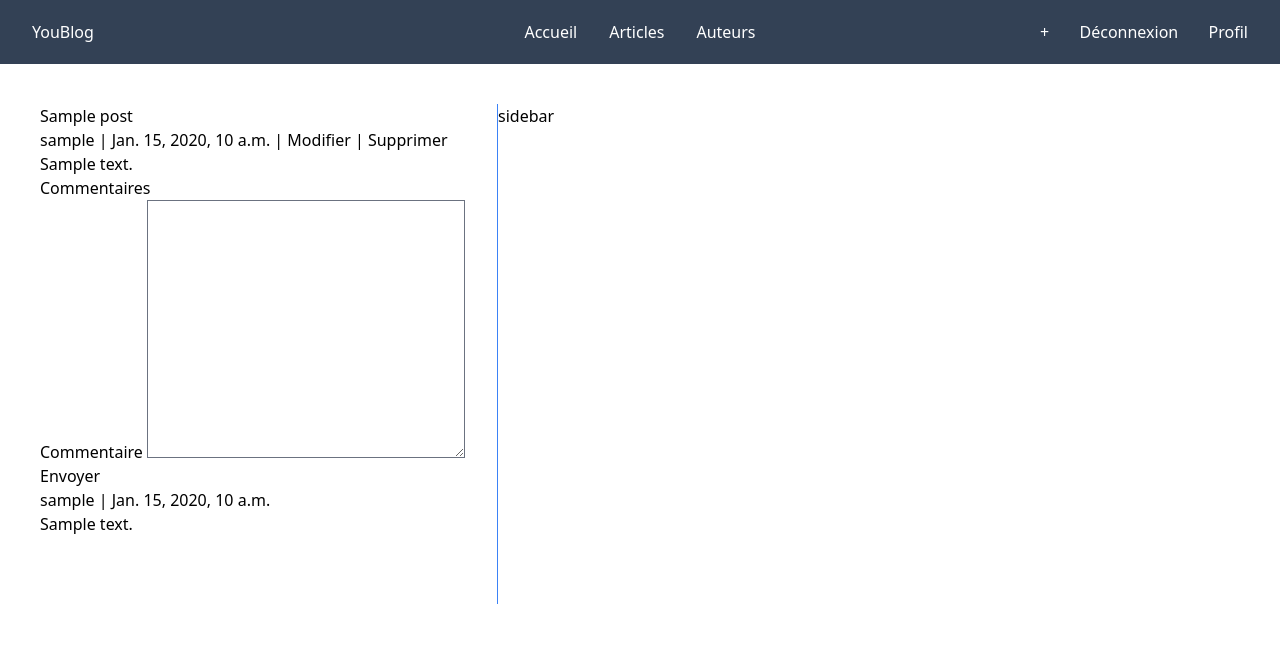
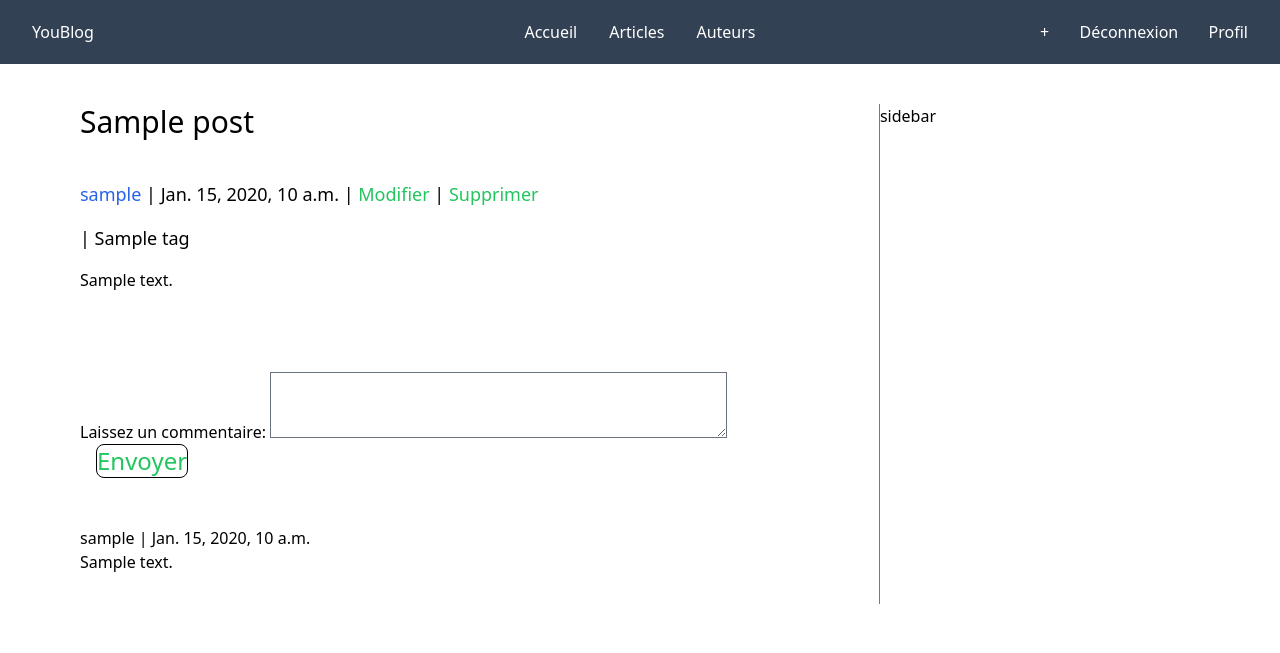
Before and after one commit to abstractHunter/youBlog, a Django app: a page that uses templates/blog/post_detail.html in a window 1280 px wide. Shown: the top 653 px of the page. Run offline with Django 4.2, Linux system fonts and the light colour scheme; a user stored in the database is signed in; tables that the repository leaves empty hold one stand-in row (values such as "Sample post"); some libraries are stand-ins or nearby versions.

Commit message:
c019 | update home, profile and post detail page

```diff
--- a/templates/blog/post_detail.html
+++ b/templates/blog/post_detail.html
@@ -1,50 +1,55 @@
 {% extends 'blog_page.html' %}
 
 {% block body %}
-  <div>
-    <h1>
+  <div class="w-[900px] mx-8 px-2 ">
+    <h1 class="text-3xl pb-10">
       {% block title %}
         {{ object.title }}
       {% endblock %}
     </h1>
 
-    <p>
-      <a href="{% url 'other_profile' post.author %}">{{ post.author }}</a> | {{ post.created_at }}
+    <p class="text-lg pb-4">
+      <a href="{% url 'other_profile' post.author %}" class="text-blue-600">{{ post.author }}</a> | {{ post.created_at }}
       {% if request.user == post.author %}
-        | <a href="{% url 'post_edit' post.author post.slug %}">Modifier</a>
-        | <a href="{% url 'post_delete' post.author post.slug %}">Supprimer</a>
+        | <a href="{% url 'post_edit' post.author post.slug %}" class="text-green-500">Modifier</a>
+        | <a href="{% url 'post_delete' post.author post.slug %}" class="text-green-500">Supprimer</a>
       {% endif %}
+    </p>
+
+    <p class="text-lg pb-4">
+      {% for tag in post.tags.all %}
+        | {{tag.name}}
+      {% endfor %}
     </p>
 
     <p>{{ object.content|safe }}</p>
 
-    <div>
-      <h3>Commentaires</h3>
-
+    <div class="my-20">
       {% if user.is_authenticated %}
         <form method="post">
-        {% csrf_token %}
+          {% csrf_token %}
           <div>
-            <label for="content">Commentaire</label>
-            <textarea name="content" id="content" cols="30" rows="10"></textarea>
+            <label for="content">Laissez un commentaire: </label>
+            <textarea name="content" id="content" cols="45" rows="2"></textarea>
+            <button type="submit" class="text-2xl text-green-500 border border-black rounded-lg mx-4">Envoyer</button>
           </div>
-          <div>
-            <button type="submit">Envoyer</button>
-          </div>
-      </form>
+        </form>
       {% else %}
         <p>Connectez vous pour laisser un commentaire</p>
       {% endif %}
 
 
-      {% for comment in post.comments.all %}
-        <div>
+      <div class="mt-12">
+
+        {% for comment in post.comments.all %}
+        <div class="mb-4">
           <blockquote>{{ comment.author }} | {{ comment.created_at }}</blockquote>
           <p>{{ comment.content }}</p>
         </div>
-      {% empty %}
-        <p>Aucun commentaire</p>
-      {% endfor %}
+        {% empty %}
+        <p">Aucun commentaire</p>
+        {% endfor %}
+      </div>
     </div>
   </div>
 {% endblock %}
--- a/theme/static/css/dist/styles.css
+++ b/theme/static/css/dist/styles.css
@@ -865,6 +865,16 @@ select {
   margin-bottom: 1.5rem;
 }
 
+.my-10 {
+  margin-top: 2.5rem;
+  margin-bottom: 2.5rem;
+}
+
+.my-20 {
+  margin-top: 5rem;
+  margin-bottom: 5rem;
+}
+
 .mr-3 {
   margin-right: 0.75rem;
 }
@@ -893,6 +903,18 @@ select {
   margin-top: 2rem;
 }
 
+.mt-20 {
+  margin-top: 5rem;
+}
+
+.mt-16 {
+  margin-top: 4rem;
+}
+
+.mb-4 {
+  margin-bottom: 1rem;
+}
+
 .block {
   display: block;
 }
@@ -1027,6 +1049,14 @@ select {
 
 .w-\[800px\] {
   width: 800px;
+}
+
+.w-\[1000px\] {
+  width: 1000px;
+}
+
+.w-\[900px\] {
+  width: 900px;
 }
 
 .flex-grow {
@@ -1149,6 +1179,11 @@ select {
   border-color: rgb(59 130 246 / var(--tw-border-opacity));
 }
 
+.border-black {
+  --tw-border-opacity: 1;
+  border-color: rgb(0 0 0 / var(--tw-border-opacity));
+}
+
 .bg-slate-400 {
   --tw-bg-opacity: 1;
   background-color: rgb(148 163 184 / var(--tw-bg-opacity));
@@ -1258,6 +1293,14 @@ select {
   padding-left: 0.75rem;
 }
 
+.pb-10 {
+  padding-bottom: 2.5rem;
+}
+
+.pb-4 {
+  padding-bottom: 1rem;
+}
+
 .font-serif {
   font-family: ui-serif, Georgia, Cambria, "Times New Roman", Times, serif;
 }
@@ -1292,6 +1335,16 @@ select {
   line-height: 1.75rem;
 }
 
+.text-3xl {
+  font-size: 1.875rem;
+  line-height: 2.25rem;
+}
+
+.text-4xl {
+  font-size: 2.25rem;
+  line-height: 2.5rem;
+}
+
 .font-semibold {
   font-weight: 600;
 }
@@ -1390,6 +1443,26 @@ select {
 .text-sky-600 {
   --tw-text-opacity: 1;
   color: rgb(2 132 199 / var(--tw-text-opacity));
+}
+
+.text-green-800 {
+  --tw-text-opacity: 1;
+  color: rgb(22 101 52 / var(--tw-text-opacity));
+}
+
+.text-\[\#f56\] {
+  --tw-text-opacity: 1;
+  color: rgb(255 85 102 / var(--tw-text-opacity));
+}
+
+.text-blue-600 {
+  --tw-text-opacity: 1;
+  color: rgb(37 99 235 / var(--tw-text-opacity));
+}
+
+.text-green-600 {
+  --tw-text-opacity: 1;
+  color: rgb(22 163 74 / var(--tw-text-opacity));
 }
 
 .shadow {
```
Also changed, not shown: templates/accounts/profile.html (+15 -7 lines), templates/home.html (+7 -2 lines).
